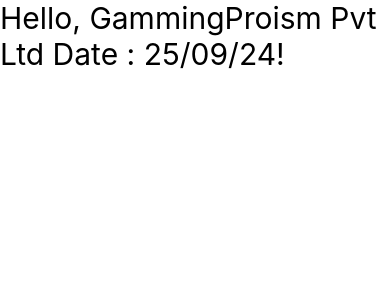
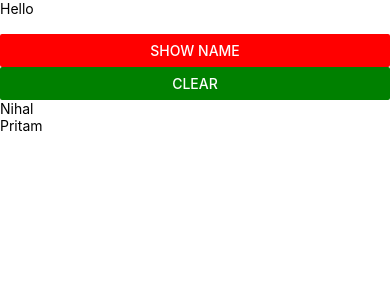
Before and after one commit to nihalsherkar1/Dating_App, a React Native app: screen / in a window 390 px wide. Shown: the top 300 px of the page. Built offline with nearby package versions, Linux system fonts and the light colour scheme.

Commit message:
change in webpack.config.js in extensions & babelLoaderConfiguration
create components folder

```diff
--- a/App.js
+++ b/App.js
@@ -1,13 +1,13 @@
-import React from 'react';
+import React, {useState} from 'react';
 
 import {Text, View} from 'react-native';
+import Company from './components/Company';
 
 const App = () => {
   return (
     <View>
-      <Text style={{fontSize: 30}}>
-        Hello, GammingProism Pvt Ltd Date : 25/09/24!
-      </Text>
+      <Text>Hello</Text>
+      <Company />
     </View>
   );
 };
--- /dev/null
+++ b/components/Company.js
@@ -0,0 +1,46 @@
+import React, {useState} from 'react';
+import {Button, Text, View} from 'react-native';
+import Employee from './Employee';
+
+const Company = () => {
+  const [name, setName] = useState('');
+  const handleButton = () => {
+    setName('Pritam');
+  };
+  const handleReset = () => {
+    setName('');
+  };
+
+  const emp = [
+    {
+      id: 1,
+      name: 'Nihal',
+      city: 'Sangli',
+    },
+    {
+      id: 2,
+      name: 'Pritam',
+      city: 'Malada',
+    },
+  ];
+
+  return (
+    <View>
+      <Text> {name} </Text>
+      <View>
+        <Button
+          title="Show Name"
+          onPress={() => handleButton()}
+          color={'red'}
+        />
+      </View>
+      <View>
+        <Button title="Clear" onPress={handleReset} color={'green'} />
+      </View>
+
+      <Employee data={emp} />
+    </View>
+  );
+};
+
+export default Company;
--- /dev/null
+++ b/components/Employee.js
@@ -0,0 +1,14 @@
+import React from 'react';
+import {Text, View} from 'react-native';
+
+const Employee = ({data}) => {
+  return (
+    <View>
+      {data.map(item => (
+        <Text key={item.id}>{item.name}</Text>
+      ))}
+    </View>
+  );
+};
+
+export default Employee;
--- a/package.json
+++ b/package.json
@@ -8,7 +8,9 @@
     "start": "react-native start",
     "test": "jest",
     "lint": "eslint .",
-    "build": "rimraf dist && webpack --mode=production --config webpack.config.js",
+    "build:web": "rimraf dist && webpack --mode=production --config webpack.config.js",
+    "build:android": "cd android && gradlew.bat assembleRelease",
+    "build:ios": "cd ios && xcodebuild -scheme Dating_App_JS -configuration Release -derivedDataPath build",
     "web": "webpack serve --mode development --config webpack.config.js"
   },
   "dependencies": {
--- a/webpack.config.js
+++ b/webpack.config.js
@@ -18,6 +18,7 @@
     path.resolve(__dirname, 'index.web.js'), // Entry to your application
     path.resolve(__dirname, 'App.js'), // Change this to your main App file
     path.resolve(__dirname, 'src'),
+    path.resolve(__dirname, 'components'),
     ...compileNodeModules,
   ],
   use: {
@@ -59,7 +60,15 @@
     filename: 'rnw_blogpost.bundle.js',
   },
   resolve: {
-    extensions: ['.web.tsx', '.web.ts', '.tsx', '.ts', '.web.js', '.js'],
+    extensions: [
+      '.web.tsx',
+      '.web.ts',
+      '.tsx',
+      '.ts',
+      '.web.js',
+      '.js',
+      '.jsx',
+    ],
     alias: {
       'react-native$': 'react-native-web',
     },
```
Also changed, not shown: 1 other file (tests, documents, lock files or other folders).
